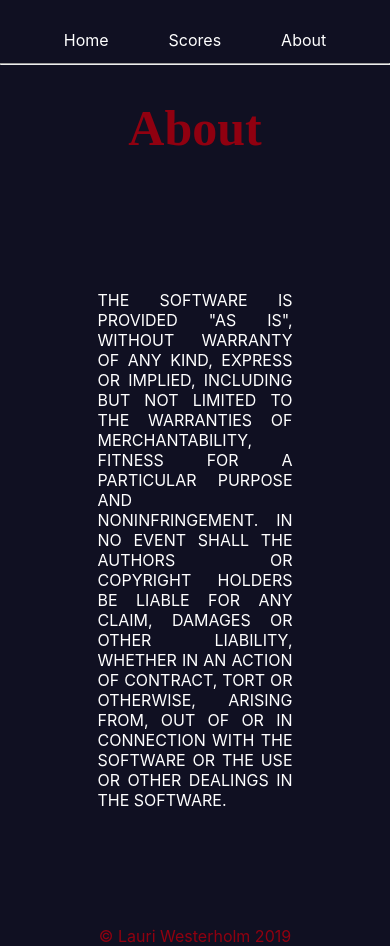
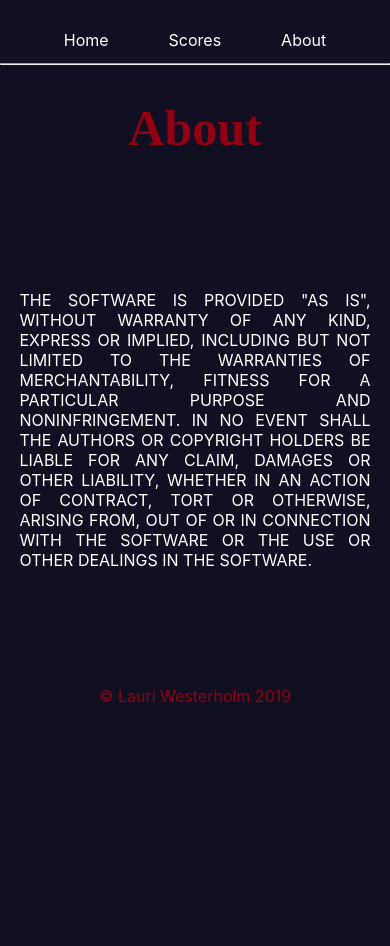
Before and after one commit to lwesterl/ScoreServer, a React (Create React App) app in the folder frontend/: page /About in a window 390 px wide. After the commit the page ends 844 px from the top, so only its background shows below. Built offline with nearby package versions, Linux system fonts and the light colour scheme; what react-animations would draw is missing.

Commit message:
adjust about page styling

```diff
--- a/frontend/src/pages/About/About.css
+++ b/frontend/src/pages/About/About.css
@@ -8,6 +8,12 @@
   margin-right: auto;
 }
 
+@media screen and (max-width: 900px) {
+  .about {
+    width: 90%;
+  }
+}
+
 .copyright {
   color: #900010;
   padding-top: 100px;
--- a/frontend/src/pages/About/About.js
+++ b/frontend/src/pages/About/About.js
@@ -10,7 +10,7 @@ FITNESS FOR A PARTICULAR PURPOSE AND NONINFRINGEMENT.
 IN NO EVENT SHALL THE AUTHORS OR COPYRIGHT HOLDERS BE LIABLE FOR ANY CLAIM,
 DAMAGES OR OTHER LIABILITY, WHETHER IN AN ACTION OF CONTRACT, TORT OR OTHERWISE,
 ARISING FROM, OUT OF OR IN CONNECTION WITH THE SOFTWARE OR THE USE OR OTHER DEALINGS IN THE SOFTWARE.</p>,
-<p className='about'><a href='https://github.com/lwesterl/ScoreServer' className='about'>ScoreServer on GitHub</a></p>]
+<p className='about'><a href='https://github.com/lwesterl/ScoreServer' target='_blank'  rel='noopener noreferrer' className='about'>ScoreServer on GitHub</a></p>]
 
 /**
   *   Render About page
```
